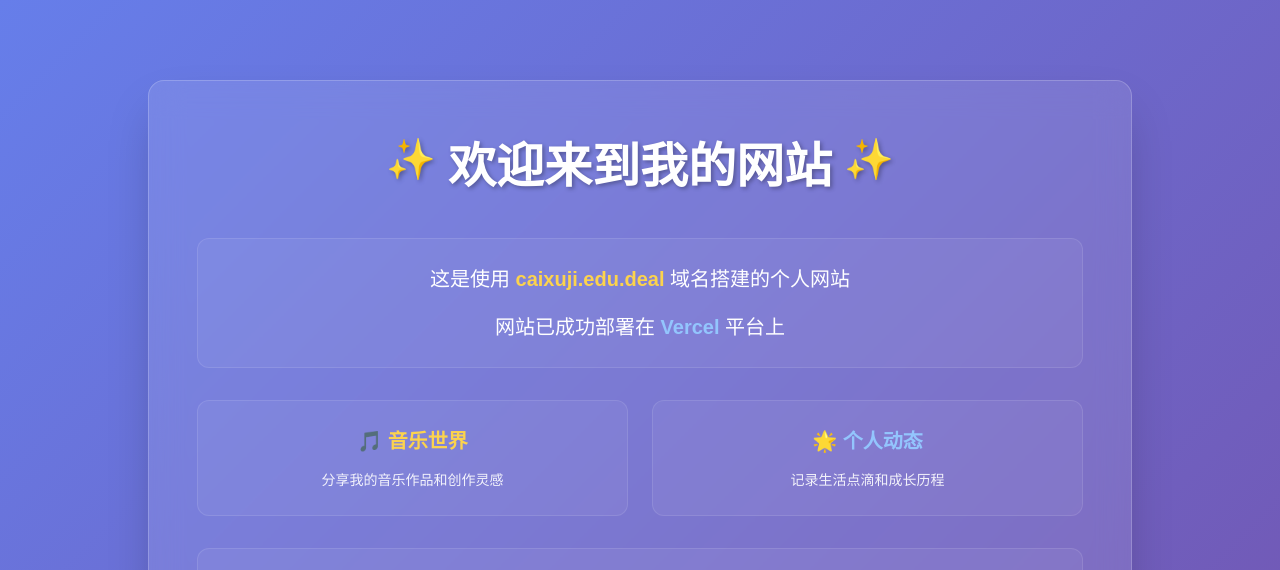
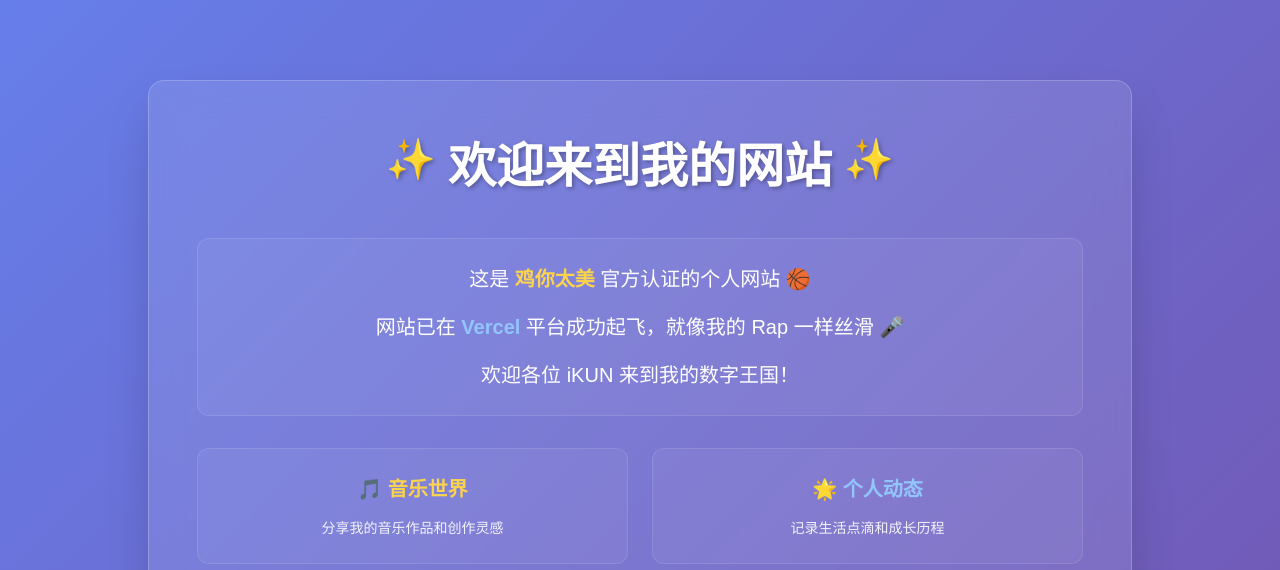
Before and after one commit to zilv123/AI-test, a plain HTML site: page index.html in a window 1280 px wide. Shown: the top 570 px of the page. Drawn offline with Linux system fonts and the light colour scheme.

Commit message:
Update index.html

```diff
--- a/index.html
+++ b/index.html
@@ -25,10 +25,13 @@
             <div class="content">
                 <div class="intro-card">
                     <p class="intro-text">
-                        这是使用 <span class="highlight-yellow">caixuji.edu.deal</span> 域名搭建的个人网站
+                        这是 <span class="highlight-yellow">鸡你太美</span> 官方认证的个人网站 🏀
                     </p>
                     <p class="intro-text">
-                        网站已成功部署在 <span class="highlight-blue">Vercel</span> 平台上
+                        网站已在 <span class="highlight-blue">Vercel</span> 平台成功起飞，就像我的 Rap 一样丝滑 🎤
+                    </p>
+                    <p class="intro-text">
+                        欢迎各位 <span class="highlight-purple">iKUN</span> 来到我的数字王国！
                     </p>
                 </div>
 
```
